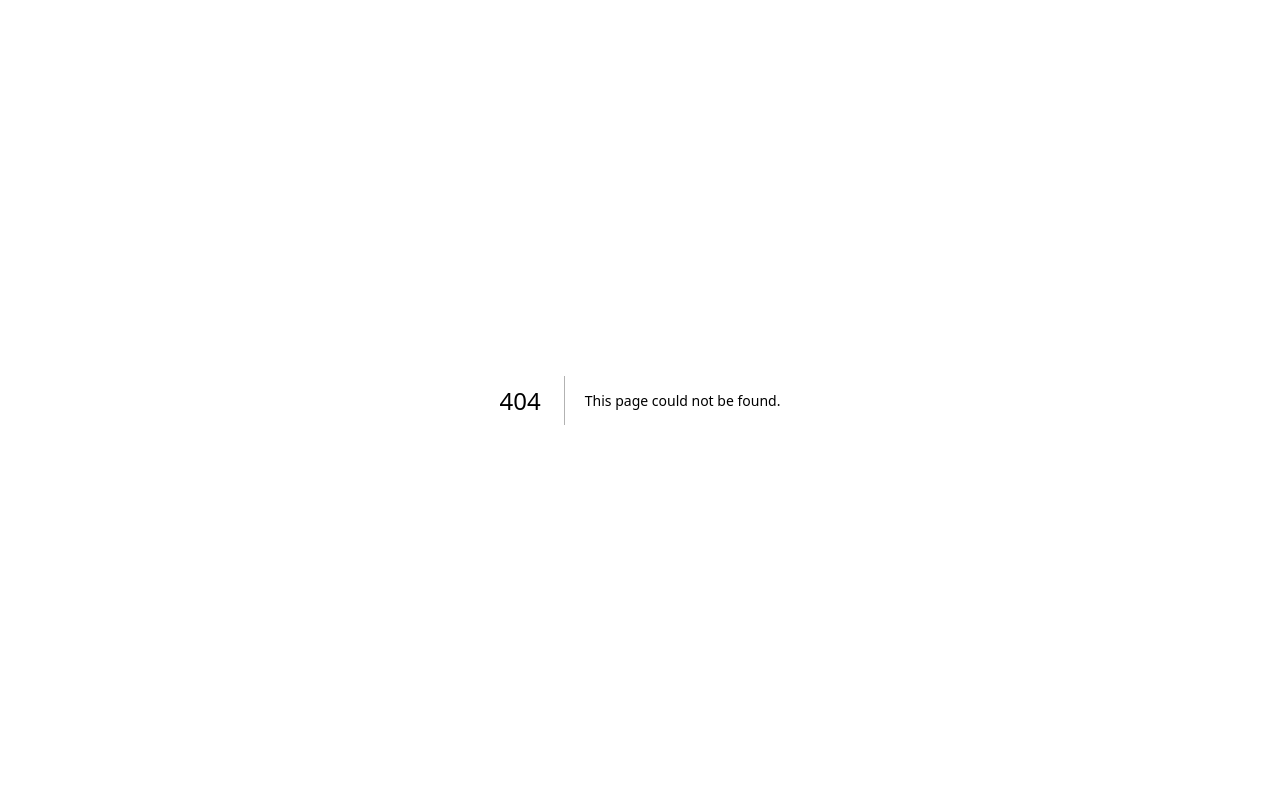
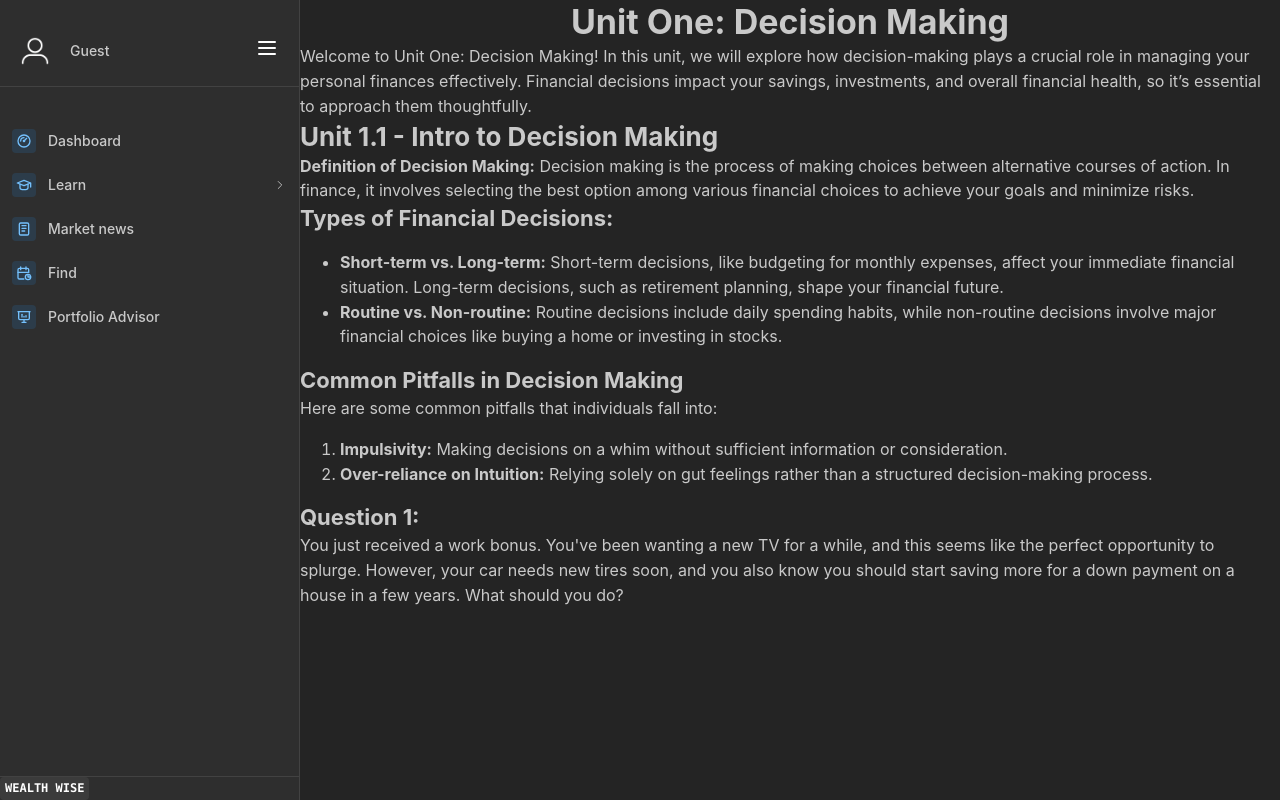
Before and after one commit to jayana-cpc/wealth-wise-app, a Next.js app: page /learn/personalFinance/unit1 in a window 1280 px wide. Before the commit this address had no page. Built offline with nearby package versions, Linux system fonts and the light colour scheme.

Commit message:
PersonalFinanceCourse

```diff
--- /dev/null
+++ b/src/app/learn/personalFinance/unit1/page.js
@@ -0,0 +1,43 @@
+"use client";
+import { NavBarTemplate } from '@/components/Navbar/NavBarTemplate';
+import { Title, Center, Text } from '@mantine/core';
+
+export default function Unit1() {
+  return (
+    <div>
+      <NavBarTemplate>
+        <Center><Title order={1}>Unit One: Decision Making</Title></Center>
+        <Text>
+          Welcome to Unit One: Decision Making! In this unit, we will explore how decision-making plays a crucial role in managing your personal finances effectively.
+          Financial decisions impact your savings, investments, and overall financial health, so it&rsquo;s essential to approach them thoughtfully.
+        </Text>
+        <Title order={2}>Unit 1.1 - Intro to Decision Making</Title>
+        <Text>
+          <b>Definition of Decision Making:</b> Decision making is the process of making choices between alternative courses of action.
+          In finance, it involves selecting the best option among various financial choices to achieve your goals and minimize risks.
+        </Text>
+        <Title order={3}>Types of Financial Decisions:</Title>
+        <Text>
+          <ul>
+            <li><b>Short-term vs. Long-term:</b> Short-term decisions, like budgeting for monthly expenses, affect your immediate financial situation. Long-term decisions, such as retirement planning, shape your financial future.</li>
+            <li><b>Routine vs. Non-routine:</b> Routine decisions include daily spending habits, while non-routine decisions involve major financial choices like buying a home or investing in stocks.</li>
+          </ul>
+        </Text>
+        <Title order={3}>Common Pitfalls in Decision Making</Title>
+        <Text>
+          Here are some common pitfalls that individuals fall into:
+          <ol>
+            <li><b>Impulsivity:</b> Making decisions on a whim without sufficient information or consideration.</li>
+            <li><b>Over-reliance on Intuition:</b> Relying solely on gut feelings rather than a structured decision-making process.</li>
+          </ol>
+        </Text>
+        <Title order={3}>Question 1:</Title>
+        <Text>
+          You just received a work bonus. You&apos;ve been wanting a new TV for a while, and this seems like the perfect opportunity to splurge.
+          However, your car needs new tires soon, and you also know you should start saving more for a down payment on a house in a few years.
+          What should you do?
+        </Text>
+      </NavBarTemplate>
+    </div>
+  );
+}
--- a/src/components/Dashboard/FeatureCardsGrid.js
+++ b/src/components/Dashboard/FeatureCardsGrid.js
@@ -1,6 +1,6 @@
 import { Grid, Skeleton, Container, Text } from "@mantine/core";
 import { StockValuationCourseCard } from "./StockValuationCourseCard";
-import { FundValuationCourseCard } from "./FundValuationCourseCard";
+import { PersonalFinanceCourseCard } from "./PersonalFinanceCourseCard";
 import { StockSurveyCard } from "./StockSurveyCard";
 import { PortfolioCustomizationCard } from "./PortfolioCustomizationCard";
 import { NewsCard } from "./NewsCard";
@@ -22,7 +22,7 @@ export function FeatureCardsGrid() {
           <StockValuationCourseCard />
         </Grid.Col>
         <Grid.Col span={{ base: 18, xs: 6 }}>
-          <FundValuationCourseCard />
+          <PersonalFinanceCourseCard />
         </Grid.Col>
 
         <Grid.Col span={{ base: 18, xs: 6 }}>
--- a/src/components/Learn/LearnFeatureCardsGrid.js
+++ b/src/components/Learn/LearnFeatureCardsGrid.js
@@ -1,6 +1,6 @@
 import { Grid, Skeleton, Container, Text } from "@mantine/core";
 import { StockValuationCourseCard } from "../Dashboard/StockValuationCourseCard";
-import { FundValuationCourseCard } from "../Dashboard/FundValuationCourseCard";
+import { PersonalFinanceCourseCard } from "../Dashboard/PersonalFinanceCourseCard";
 import classes from "./LearnFeatureCardsGrid.module.css"
 
 export function LearnFeatureCardsGrid() {
@@ -18,7 +18,7 @@ export function LearnFeatureCardsGrid() {
           <StockValuationCourseCard />
         </Grid.Col>
         <Grid.Col span={{ base: 18, xs: 6 }}>
-          <FundValuationCourseCard />
+          <PersonalFinanceCourseCard />
         </Grid.Col>
 
       </Grid>
--- /dev/null
+++ b/src/components/Learn/PersonalFinanceHome/Unit1Card.module.css
@@ -0,0 +1,21 @@
+.card {
+    background-color: var(--mantine-color-body);
+    height: 450px;
+  }
+
+  .footer {
+    display: flex;
+    justify-content: space-between;
+    padding: var(--mantine-spacing-sm) var(--mantine-spacing-lg);
+    border-top: rem(1px) solid light-dark(var(--mantine-color-gray-2), var(--mantine-color-dark-5));
+    border-bottom: rem(1px) solid light-dark(var(--mantine-color-gray-2), var(--mantine-color-dark-5));
+    margin-bottom: var(--mantine-spacing-lg);
+
+  }
+
+  .title {
+    font-family:
+      Greycliff CF,
+      var(--mantine-font-family);
+    line-height: 1;
+  }
--- a/src/components/Navbar/NavBarTemplate.js
+++ b/src/components/Navbar/NavBarTemplate.js
@@ -13,6 +13,7 @@ import { UserButton } from '@/components/buttons/UserButton';
 import { LinksGroup } from '@/components/Navbar/NavBarLinksGroup';
 import { useUser } from '@/context/UserContext';
 import { useNavbar } from '@/context/NavBarContext';
+// import { FooterSocial } from './FooterSocial';
 import classes from './NavBarTemplate.module.css';
 
 const guestIcon = '/guest.png';
@@ -94,6 +95,8 @@ export function NavBarTemplate({ children }) {
       )}
       <div className={classes.cardsContainer}>
         {children}
+        {/* <FooterSocial />  */}
+
       </div>
     </div>
   );
```
Also changed, not shown: src/app/learn/personalFinance/page.js (added, +15 -0 lines), src/components/Dashboard/PersonalFinanceCourseCard.js (added, +61 -0 lines), src/components/Learn/PersonalFinanceHome/PersonalFinanceCourseCardGrid.js (added, +28 -0 lines), src/components/Learn/PersonalFinanceHome/Unit1Card.js (renamed from src/components/Dashboard/FundValuationCourseCard.js, +9 -4 lines), src/components/PortfolioAdvisorProps/PortfolioCustomization/SelectedStocksTable.js (+56 -56 lines).
